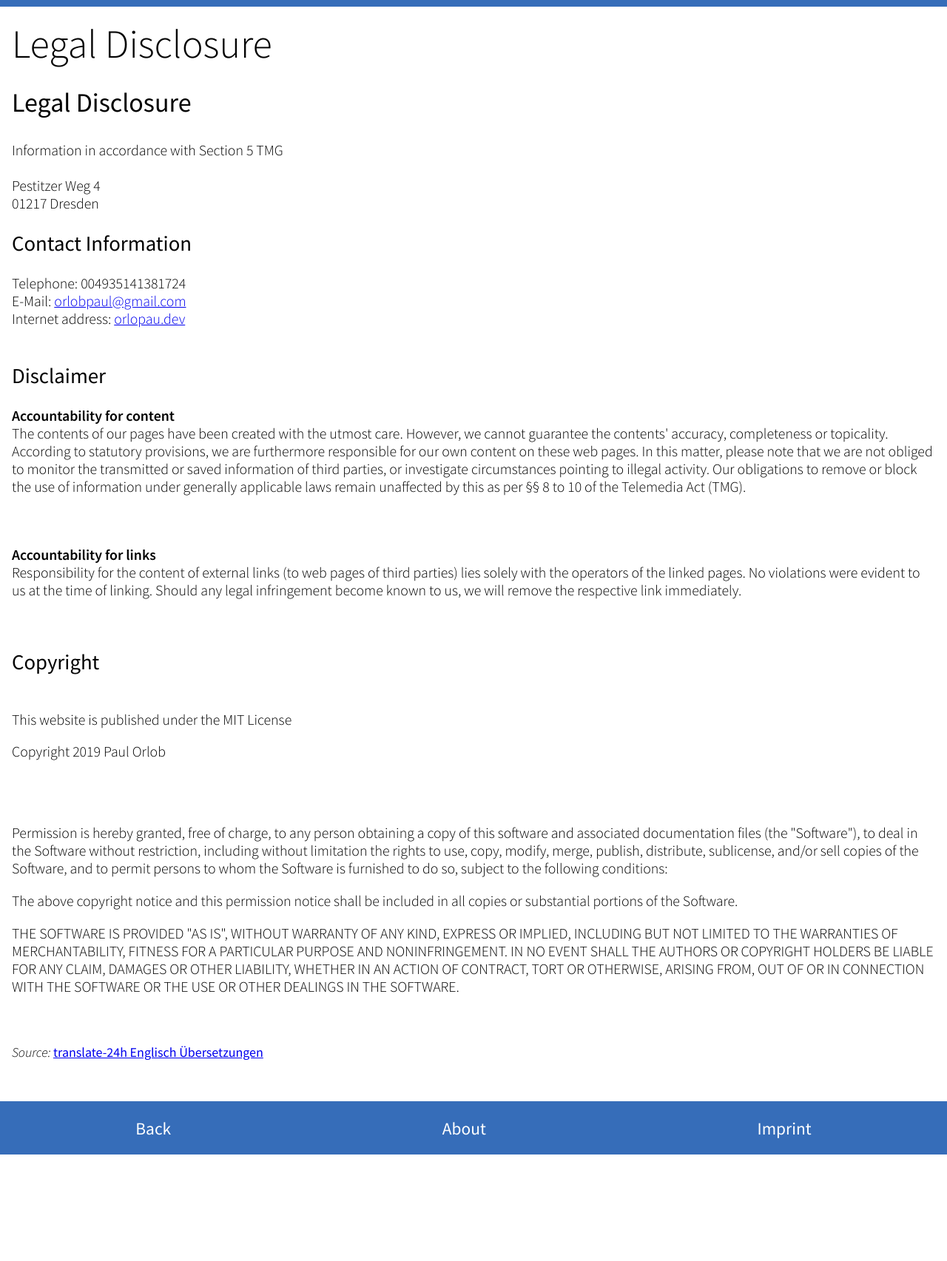
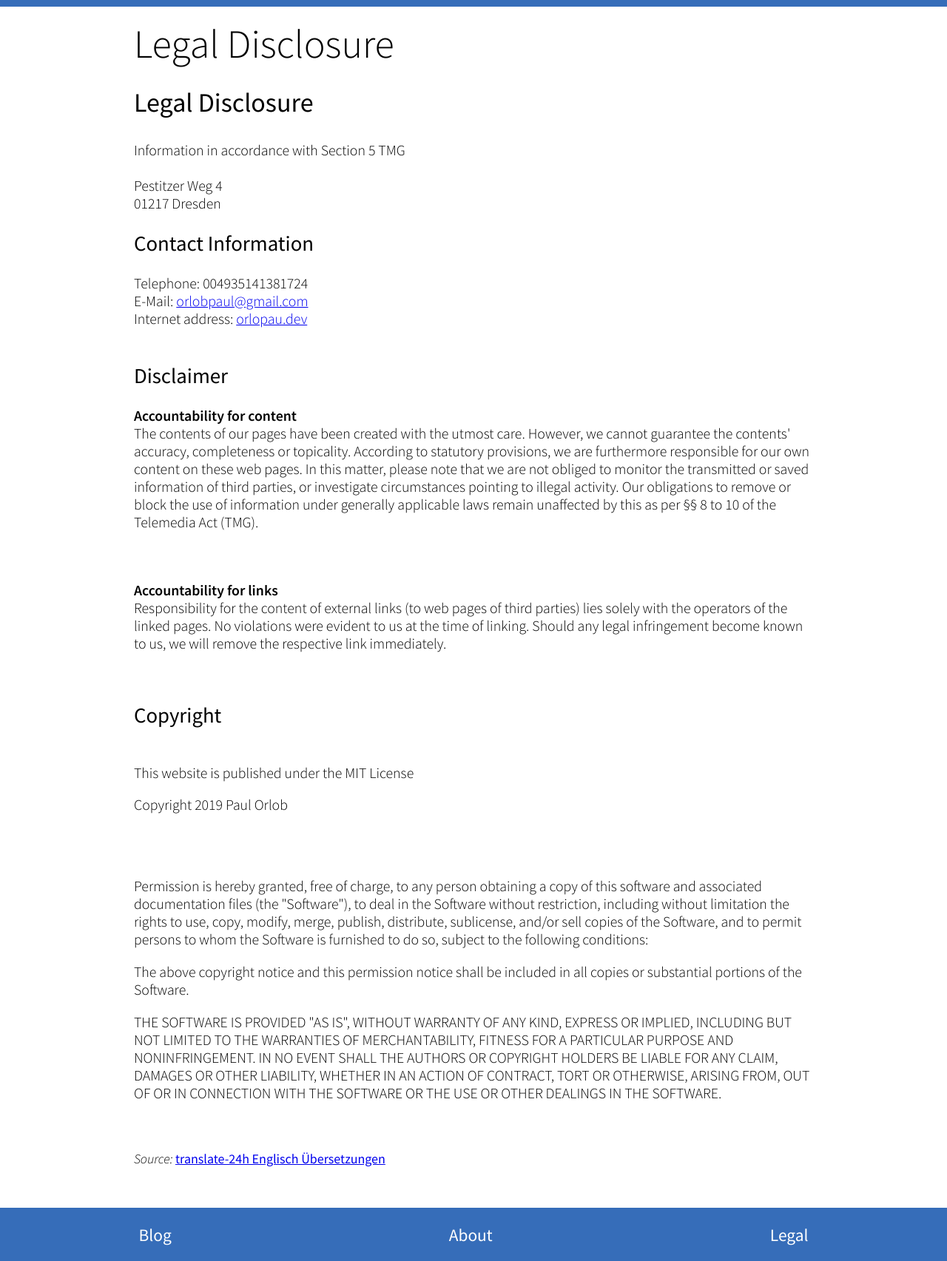
Before and after one commit to orlopau/orlopau.github.io, a Jekyll site: the page built from imprint.html, in a window 1280 px wide. Shown: the whole page at 74% size. Built offline with Jekyll 4.4.1, drawn with Linux system fonts in a browser that asks for light colours; before the commit the page ends 1561 px from its top, so only the background shows below that.

Commit message:
Responsified posts

```diff
--- /dev/null
+++ b/_includes/nav.html
@@ -0,0 +1,5 @@
+<nav>
+    <a href="/index.html">Blog</a>
+    <a href="/about.html">About</a>
+    <a href="/imprint.html">Legal</a>
+</nav>
--- a/_layouts/post.html
+++ b/_layouts/post.html
@@ -3,6 +3,7 @@ layout: default
 stylesheet: /assets/css/post.css
 ---
 <div class="divider"></div>
+<div class="container">
     <article>
         {% if page.date %}
         <span id="date">{{page.date | date_to_string}}</span>
@@ -10,8 +11,5 @@ stylesheet: /assets/css/post.css
         <h1 id="title">{{page.title}}</h1>
         {{content}}
     </article>
-<nav>
-    <a href="/index.html">Back</a>
-    <a href="/about.html">About</a>
-    <a href="/imprint.html">Imprint</a>
-</nav>
+</div>
+{% include nav.html %}
--- a/assets/css/post.scss
+++ b/assets/css/post.scss
@@ -32,6 +32,7 @@ article {
   width: 100%;
   padding: $margin*2 $margin;
   min-height: calc(100% - #{$footer-size});
+  max-width: 950px;
 
   #date{
     font-weight: 300;
--- a/index.html
+++ b/index.html
@@ -29,11 +29,7 @@ stylesheet: /assets/css/index.css
         </div>
         <span id="name">{{site.name}}</span>
         <span id="subtitle">{{site.subtitle}}</span>
-        <nav>
-            <a href="about.html">About</a>
-            <a href="index.html">Blog</a>
-            <a href="imprint.html">Legal</a>
-        </nav>
+        {% include nav.html %}
     </header>
 </div>
 <div class="divider"></div>
```
Lines whose indentation alone changed are shown as unchanged.
